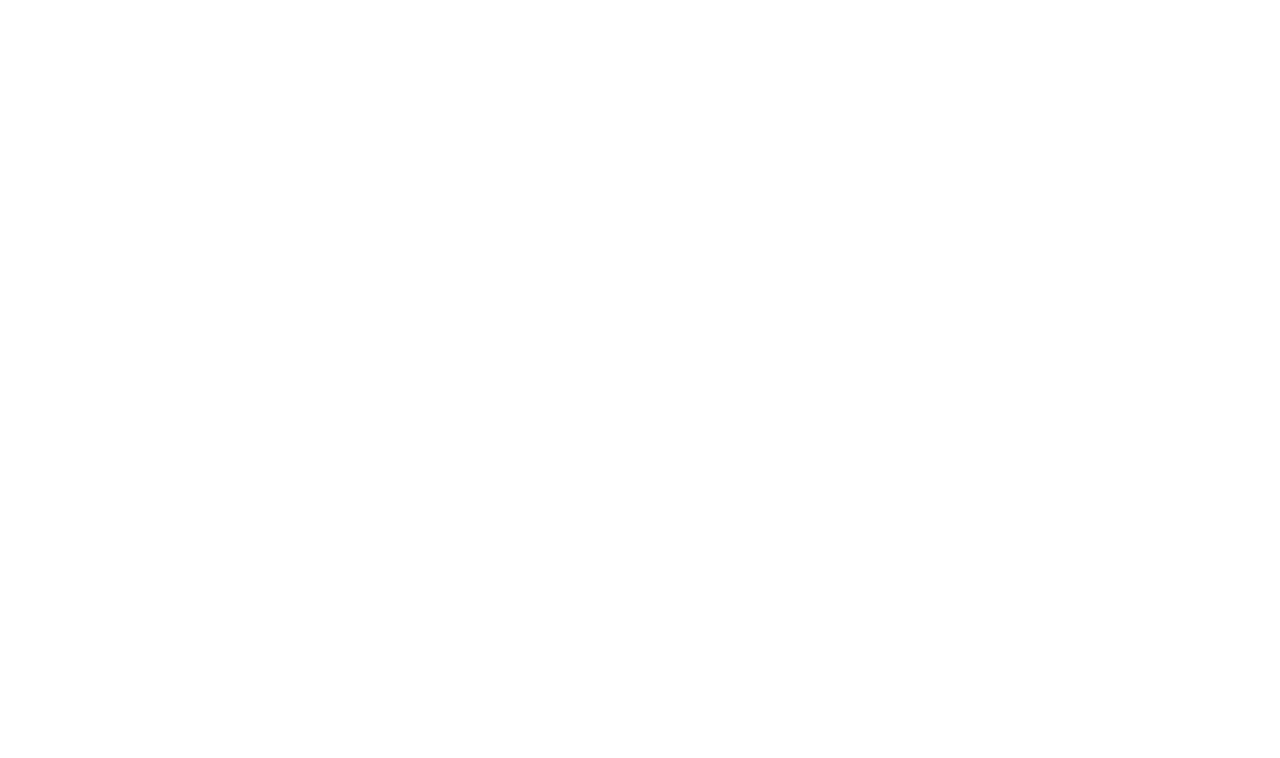
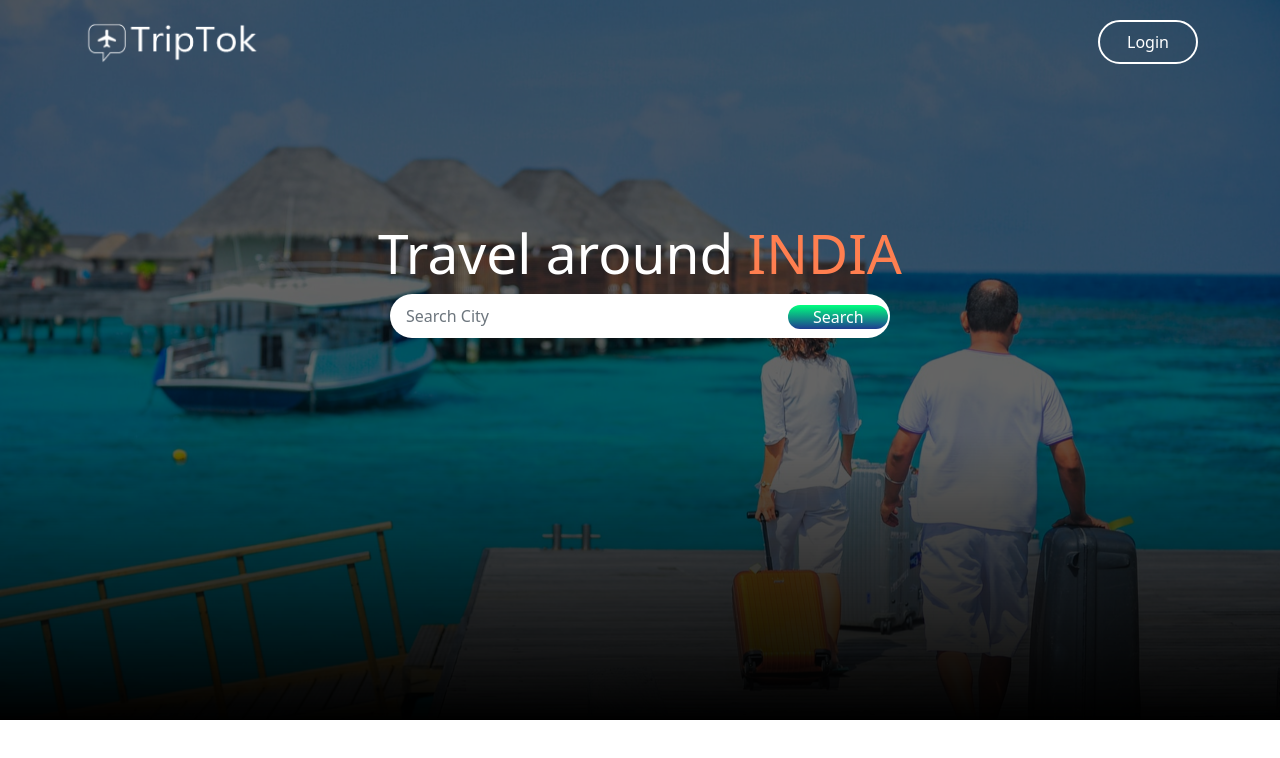
Before and after one commit to AniketRamdev/Jack-Travels, a plain HTML site: page index.html in a window 1280 px wide. Drawn offline with nearby package versions, Linux system fonts and the light colour scheme.

Commit message:
header done

```diff
--- a/index.html
+++ b/index.html
@@ -4,15 +4,25 @@
     <meta charset="UTF-8">
     <meta http-equiv="X-UA-Compatible" content="IE=edge">
     <meta name="viewport" content="width=device-width, initial-scale=1.0">
-    <link href="style.css" rel="stylesheet">
+    <link rel="stylesheet" href="style.css">
     <link rel="stylesheet" href="https://cdn.jsdelivr.net/npm/bootstrap@5.2.0/dist/css/bootstrap.min.css">
     <title>Travel-Guide</title>
 </head>
 <body>
     <section class="Header">
+        <div class="abc">
         <div class="container">
-
+            <img src="/Images/triptok.png">
+            <button type="button" class="login-btn">Login</button>
         </div>
+        <h1>Travel around <span style="color:coral">INDIA</span></h1>
+        <div class="input-group">
+            <input type="text" class="form-control" placeholder="Search City">
+            <div class="input-group-append" >
+                <button type="submit" class="input-group-text btn">Search</button>
+            </div>
+        </div>
+    </div>
     </section>
 
 </body>
--- a/style.css
+++ b/style.css
@@ -2,11 +2,77 @@
     padding: 0;
     margin: 0;
 }
+.abc{
+    z-index: 1;
+    position: relative;
+}
+.Header{
+    height: 45rem;
 
-.Header{
-    height: 100%;
-    background-image: linear-gradient(rgba(0,0,0,0.6),rgba(0,0,0,0.6)) url("Images/banner1.jpg");
+    background-image: url("Images/banner1.jpg");
     background-size: cover;
     background-position: center;
     background-attachment: fixed;
+    position: relative;
+    padding-top: 20px;
+    text-align: center;
+
 }
+.Header::after{
+    content: '';
+    position: absolute;
+    left: 0;
+    top: 0;
+    width: 100%;
+    height: 100%;
+    background: -webkit-linear-gradient(top,rgba(0,0,0,0.6)60%,black 100%);
+
+}
+.Header img{
+    width: 180px;
+    float: left;
+}
+.login-btn{
+    width: 100px;
+    padding: 8px 0;
+    outline: none !important;
+    border: 2px solid white;
+    border-radius: 50px;
+    background: transparent;
+    color: white;
+    float: right;
+}
+.Header h1{
+    color: white;
+    padding-top: 200px;
+    padding-bottom: 0;
+    font-size: 55px;
+
+}
+.input-group{
+    width: 90%;
+    max-width: 500px;
+    border-radius: 30px;
+    background: white;
+    margin: auto;
+    padding: 2px;
+    display: inline         ;
+}
+.form-control{
+    border: 0 !important;
+    border-radius: 30px !important;
+    margin: 2px;
+    box-shadow: none !important ;
+}
+.input-group-text{
+    width: 100px;
+    background-image: linear-gradient(#00ff7e,#1f3d90);
+    border: 0 !important;
+    color: white !important;
+    padding: 0 25px !important;
+    border-radius: 30px !important;
+    box-shadow: none !important;
+}
+.input-group-append{
+    margin: auto 0;
+}
```
Also changed, not shown: Images/Logo.png (added), Images/Logo1.png (added), Images/logoo.svg (added).
